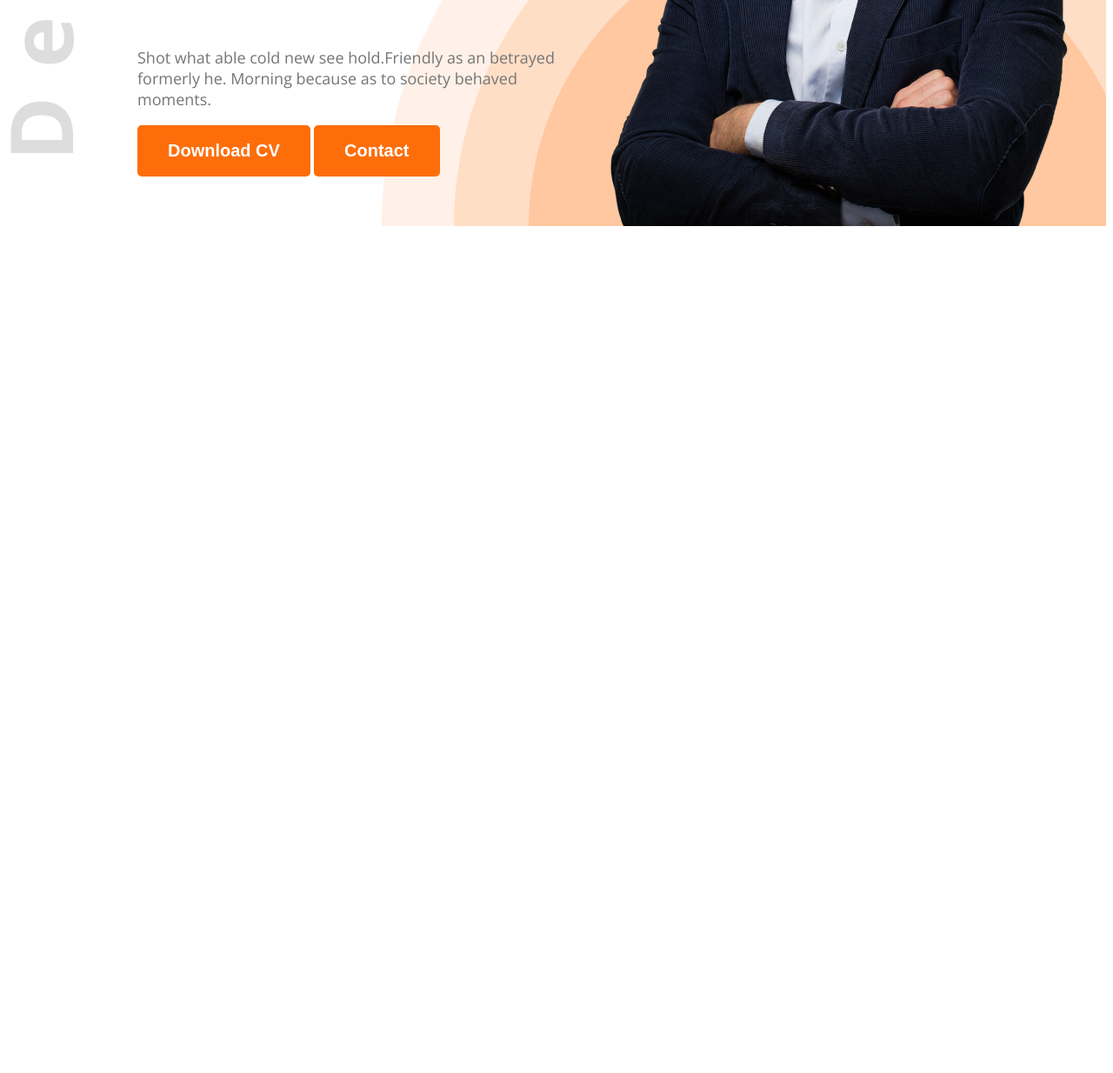
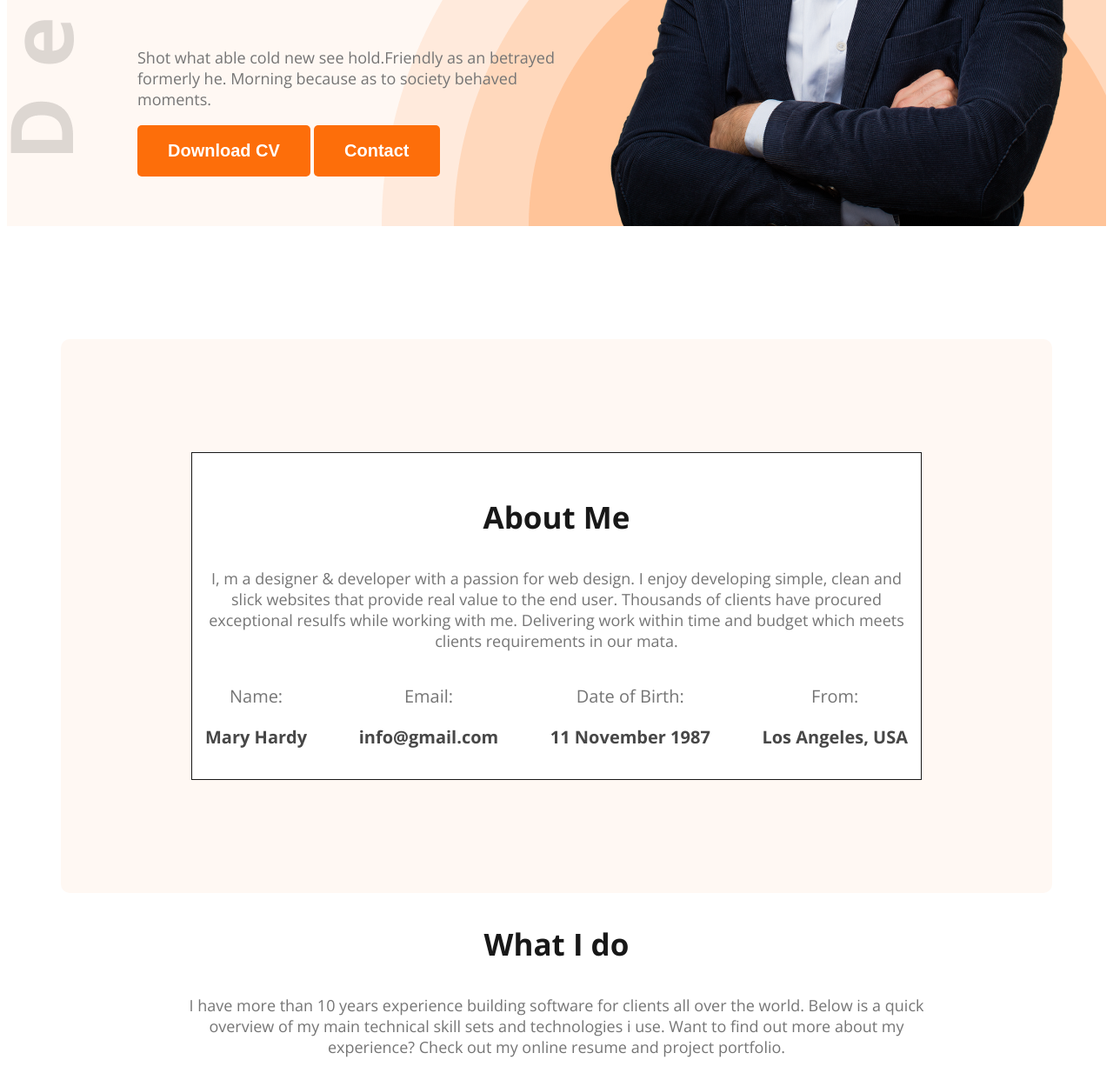
Before and after one commit to ahmedtoufiq59/web-portfolio, a plain HTML site: page web-development-portfolio/index.html in a window 1280 px wide. Shown: the part 607-1841 px from the top of the page at 87% size. Before the commit the page ends 875 px from the top, so only its background shows below. Drawn offline with nearby package versions, Linux system fonts and the light colour scheme.

Commit message:
continuing main section

```diff
--- a/web-development-portfolio/Style/portfolio.css
+++ b/web-development-portfolio/Style/portfolio.css
@@ -56,17 +56,49 @@ nav ul li a{
     font-weight:bold ;
     font-size: 85px;
 }
-.banner-description{
-    font-size: 18px;
-    font-weight: 400;
-    color: #757575;
-}
+
 
 .banner-profile-pic{
     width: 584px;
     height: 676px;
 }
 
+/* main style */
+main{
+    max-width: 1140px;
+    margin: 0 auto;
+}
+/* about style */
+.about{
+    border-radius: 10px;
+    padding: 130px 150px;
+    text-align: center;
+    margin-top: 130px;
+}
+.about-bg{
+    background-color: white;
+    padding: 15px;
+    border: 1px solid #181818;
+}
+.item-title{
+    font-size: 20px;
+    color: #757575;
+}
+.item-description{
+    font-weight: bold;
+    font-size: 20px;
+    color: #474747;
+}
+
+.about-items{
+    display: flex;
+    justify-content: space-between;
+}
+/* Skill style */
+.what{
+    text-align: center;
+    margin: 0 120px;
+}
 /* shared style */
 .dark2{
     color: #474747;
@@ -80,3 +112,19 @@ nav ul li a{
     font-size: 20px;
     border: none;
 }
+.section-title{
+    font-size: 35px;
+    font-weight: bold;
+    color: #181818;
+}
+.secondery-background{
+    background-color: #FFF8F3;
+}
+.text-center{
+    text-align: center;
+}
+.description{
+    font-size: 18px;
+    font-weight: 400;
+    color: #757575;
+}
--- a/web-development-portfolio/index.html
+++ b/web-development-portfolio/index.html
@@ -13,7 +13,7 @@
 </head>
 
 <body class="open-sans-normal">
-    <header class="header">
+    <header class="header secondery-background">
         <nav>
             <h3 class="nav-title">Ma<span style="color: #FD6E0A;">r</span>y</h3>
             <ul>
@@ -26,16 +26,58 @@
             <div class="banner-content">
                 <h4 class="banner-greetings dark2">Hi, I am</h4>
                 <h1 class="banner-title">Mary Hardy</h1>
-                <p class="banner-description">Shot what able cold new see hold.Friendly as an betrayed formerly he.
+                <p class="description">Shot what able cold new see hold.Friendly as an betrayed formerly he.
                     Morning because as to society behaved moments.</p>
-                    <button class="btn-primary">Download CV</button>
-                    <button class="btn-primary">Contact</button>
+                <button class="btn-primary">Download CV</button>
+                <button class="btn-primary">Contact</button>
             </div>
             <img class="banner-profile-pic" src="images/hardy.png" alt="">
         </div>
     </header>
     <main>
+        <section class="about secondery-background">
+            <div class="about-bg">
+                <h3 class="section-title">About Me</h3>
+                <p class="description text-center">I, m a designer & developer with a passion for web design. I enjoy
+                    developing
+                    simple,
+                    clean and slick websites that provide real value to the end user. Thousands of clients have procured
+                    exceptional resulfs while working with me. Delivering work within time and budget which meets
+                    clients
+                    requirements in our mata.</p>
+                <div class="about-items">
+                    <div class="about-item">
+                        <p class="item-title">Name:</p>
+                        <p class="item-description">Mary Hardy </p>
+                    </div>
+                    <div class="about-item">
+                        <p class="item-title">Email:</p>
+                        <p class="item-description">info@gmail.com</p>
+                    </div>
+                    <div class="about-item">
+                        <p class="item-title">Date of Birth:</p>
+                        <p class="item-description">11 November 1987</p>
+                    </div>
+                    <div class="about-item">
+                        <p class="item-title">From:</p>
+                        <p class="item-description">Los Angeles, USA</p>
+                    </div>
+                </div>
 
+            </div>
+
+        </section>
+        <!-- What I do section -->
+        <section class="skill">
+            <div class="what">
+                <h3 class="section-title">What I do</h3>
+                <p class="description text-center">I have more than 10 years experience building software for clients
+                    all over the
+                    world. Below is a quick overview of my main technical skill sets and technologies i use. Want to
+                    find
+                    out more about my experience? Check out my online resume and project portfolio.</p>
+            </div>
+        </section>
     </main>
     <footer>
 
```
